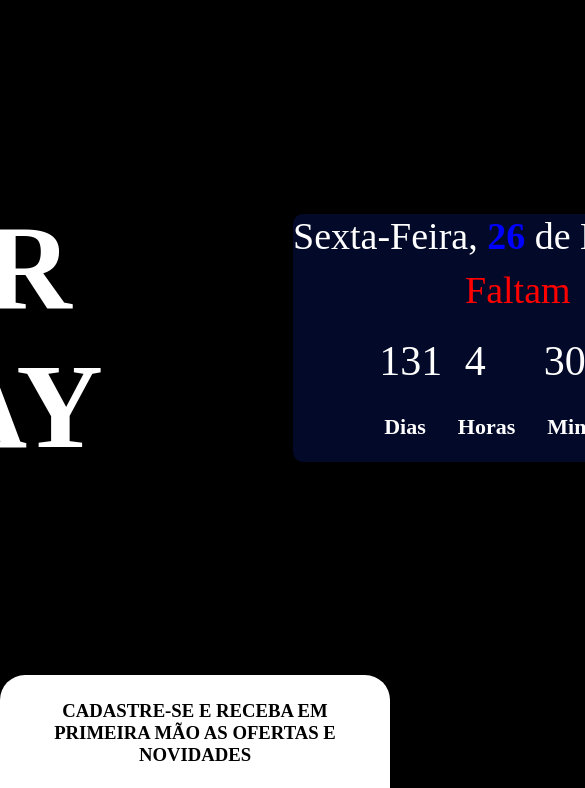
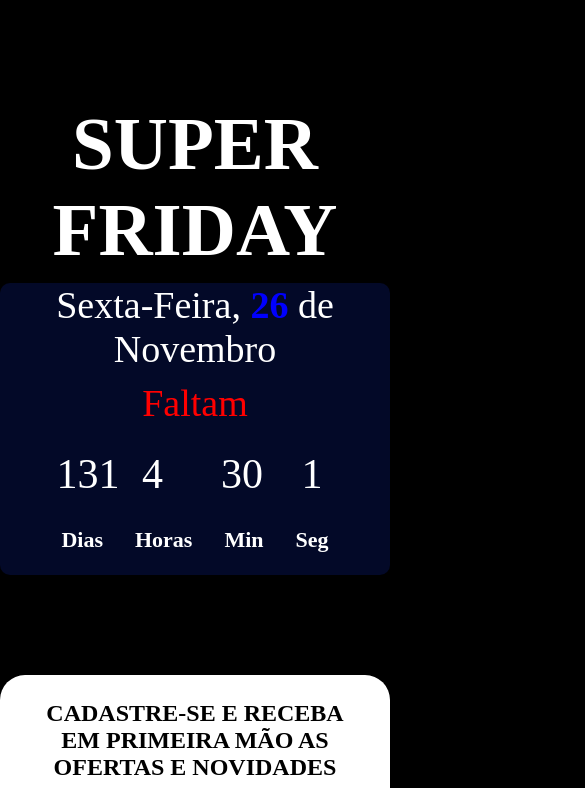
Before and after one commit to LucasRocha2308/super-friday, a plain HTML site: page index.html in a window 390 px wide. Shown: the top 788 px of the page, 585 px wide, since content can reach past the window. Drawn offline with Linux system fonts and the light colour scheme.

Commit message:
fix:ajuste no layout

```diff
--- a/css/style.css
+++ b/css/style.css
@@ -10,7 +10,7 @@ html {
 }
 
 .hero-section {
-  height: 80vh;
+  min-height: 80vh;
   width: 100%;
   display: flex;
   justify-content: center;
@@ -46,8 +46,8 @@ html {
 
 .contagem {
   text-align: center;
-  width: 450px;
-  height: 150px;
+  min-width: 100%;
+  min-height: 150px;
   display: flex;
   justify-content: center;
   align-items: center;
@@ -96,6 +96,10 @@ html {
 }
 
 .card-container h3 {
+  font-size: 24px;
+}
+
+.card-container h3 {
   margin-bottom: 25px;
 }
 
@@ -134,3 +138,46 @@ footer {
   background-color: #000;
   color: #fff;
 }
+
+@media (max-width: 400px) {
+  .hero-section {
+    display: flex;
+    justify-content: center;
+    align-items: center;
+    flex-direction: column;
+    gap: 10px;
+  }
+  .container {
+    display: flex;
+    font-size: 10px;
+    flex-direction: column;
+  }
+}
+
+@media (max-width: 600px) {
+  .hero-section {
+    display: flex;
+    flex-direction: column;
+    height: 50vh;
+    gap: 10px;
+  }
+  .container {
+    display: flex;
+    font-size: 10px;
+    flex-direction: column;
+  }
+}
+
+@media (max-width: 1100px) {
+  .hero-section {
+    display: flex;
+    flex-direction: column;
+    height: 50vh;
+    gap: 10px;
+  }
+  .container {
+    display: flex;
+    font-size: 10px;
+    flex-direction: column;
+  }
+}
--- a/index.html
+++ b/index.html
@@ -5,8 +5,8 @@
   <meta charset="UTF-8">
   <meta http-equiv="X-UA-Compatible" content="IE=edge">
   <meta name="viewport" content="width=device-width, initial-scale=1.0">
+  <title>Promoção imperdível</title>
   <link rel="stylesheet" href="css/style.css">
-  <title>Promoção imperdível</title>
 </head>
 
 <body>
```
